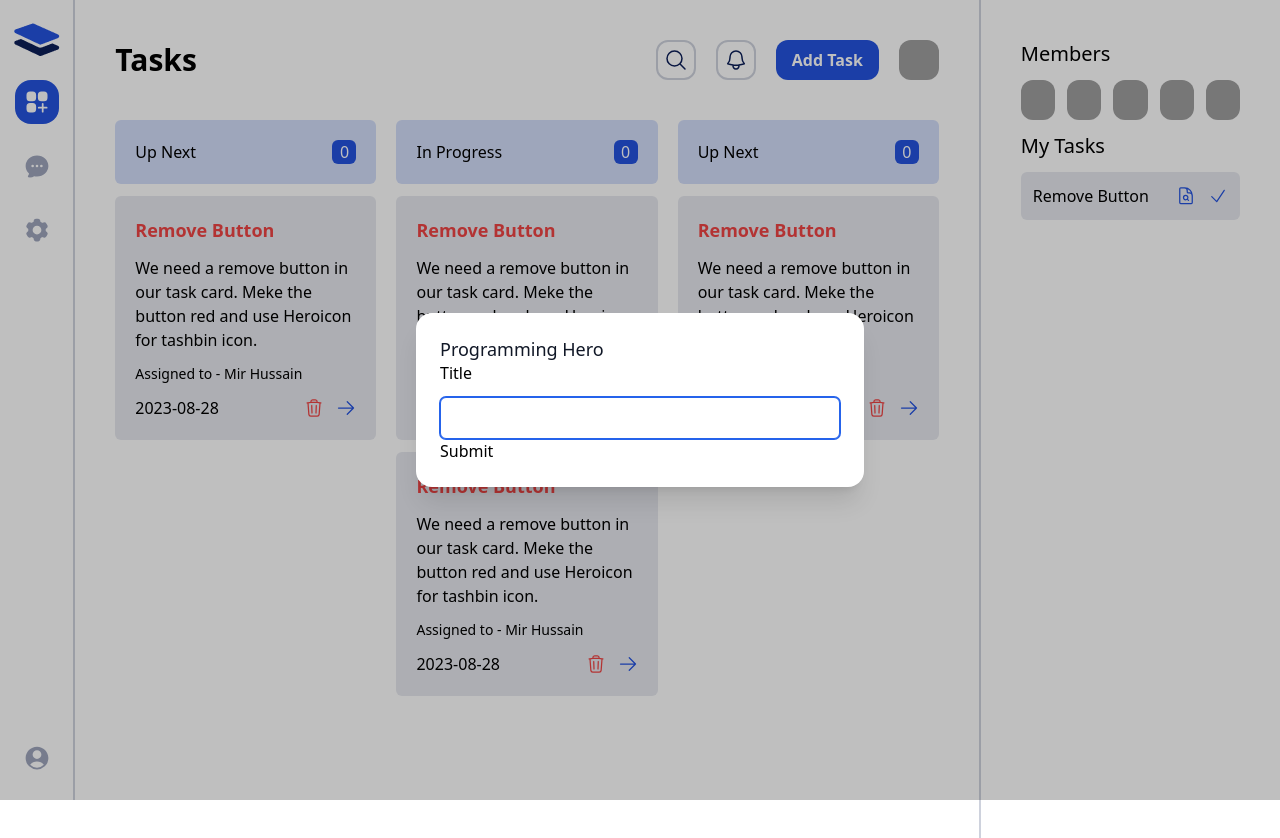
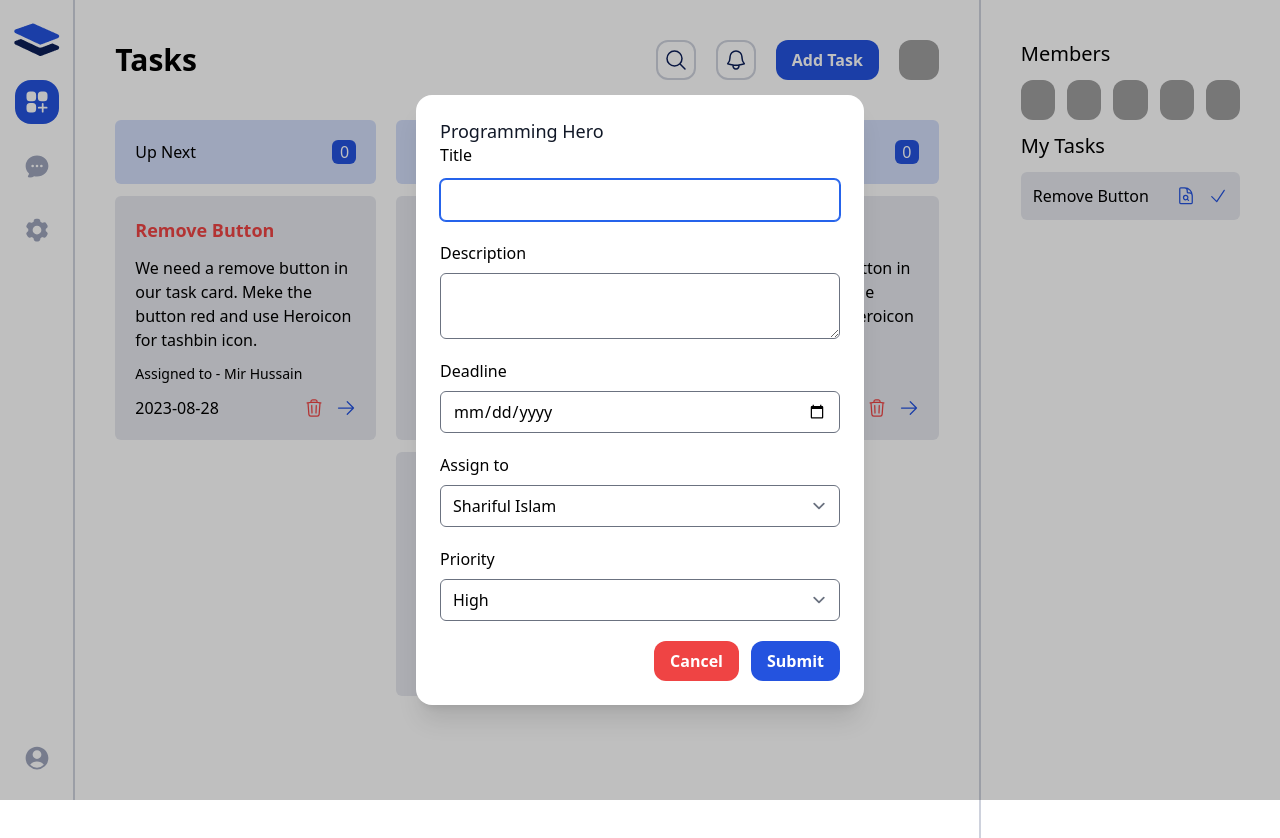
Before and after one commit to shariful10/Task-Master, a React (Vite) app in the folder client/: page / in a window 1280 px wide. Both pictures are taken after a click on the button "Add Task". Shown: the top 838 px of the page. Built offline with nearby package versions, Linux system fonts and the light colour scheme; grey boxes are pictures that could not be loaded.

Commit message:
Cancel Functionality Implemented On Modal

```diff
--- a/client/src/components/tasks/AddTaskModal.jsx
+++ b/client/src/components/tasks/AddTaskModal.jsx
@@ -2,16 +2,22 @@
 import { useForm } from "react-hook-form";
 
 const AddTaskModal = ({ isOpen, setIsOpen }) => {
-	const { register, handleSubmit } = useForm();
+	const { register, handleSubmit, reset } = useForm();
 
 	const onSubmit = (data) => {
 		console.log(data);
+		onCancel();
+	};
+
+	const onCancel = () => {
+		reset();
+		setIsOpen(false);
 	};
 
 	return (
 		<Modal isOpen={isOpen} setIsOpen={setIsOpen} title="Programming Hero">
 			<form onSubmit={handleSubmit(onSubmit)}>
-				<div className="flex flex-col gap-3">
+				<div className="flex flex-col gap-3 mb-5">
 					<label htmlFor="title">Title</label>
 					<input
 						type="text"
@@ -20,7 +26,77 @@
 						{...register("name")}
 					/>
 				</div>
-				<button type="submit">Submit</button>
+				<div className="flex flex-col mb-5">
+					<label htmlFor="description" className="mb-2">
+						Description
+					</label>
+					<textarea
+						type="text"
+						id="description"
+						className="w-full rounded-md"
+						{...register("description")}
+					/>
+				</div>
+				<div className="flex flex-col mb-5">
+					<label htmlFor="description" className="mb-2">
+						Deadline
+					</label>
+					<input
+						type="date"
+						id="date"
+						className="w-full rounded-md"
+						{...register("date")}
+					/>
+				</div>
+				<div className="flex flex-col mb-5">
+					<label htmlFor="title" className="mb-2">
+						Assign to
+					</label>
+					<select
+						id="assignTo"
+						className="w-full rounded-md"
+						{...register("assignTo")}
+					>
+						<option value="Shariful Islam">Shariful Islam</option>
+						<option value="Mir Hossain">Mir Hossain</option>
+						<option value="Nahid Hossain">Nahid Hossain</option>
+						<option value="Mizanur Rahman">Mizanur Rahman</option>
+						<option value="Tanmoy Parvez">Tanmoy Parvez</option>
+						<option value="Fahim Ahmed">Fahim Ahmed</option>
+						<option value="Rahatul Islam">Rahatul Islam</option>
+						<option value="Samim Israr Ravi">Samim Israr Ravi</option>
+						<option value="Mehedi Anik">Mehedi Anik</option>
+						<option value="Eshtiaque Ahmed">Eshtiaque Ahmed</option>
+						<option value="Tarique Ahmed">Tarique Ahmed</option>
+						<option value="Masud Alam">Masud Alam</option>
+					</select>
+				</div>
+				<div className="flex flex-col mb-5">
+					<label htmlFor="title" className="mb-2">
+						Priority
+					</label>
+					<select
+						id="priority"
+						className="w-full rounded-md"
+						{...register("priority")}
+					>
+						<option value="high">High</option>
+						<option value="medium">Medium</option>
+						<option value="low">Low</option>
+					</select>
+				</div>
+				<div className="flex gap-3 justify-end">
+					<button
+						onClick={() => onCancel()}
+						type="button"
+						className="btn btn-danger"
+					>
+						Cancel
+					</button>
+					<button type="submit" className="btn btn-primary">
+						Submit
+					</button>
+				</div>
 			</form>
 		</Modal>
 	);
```
